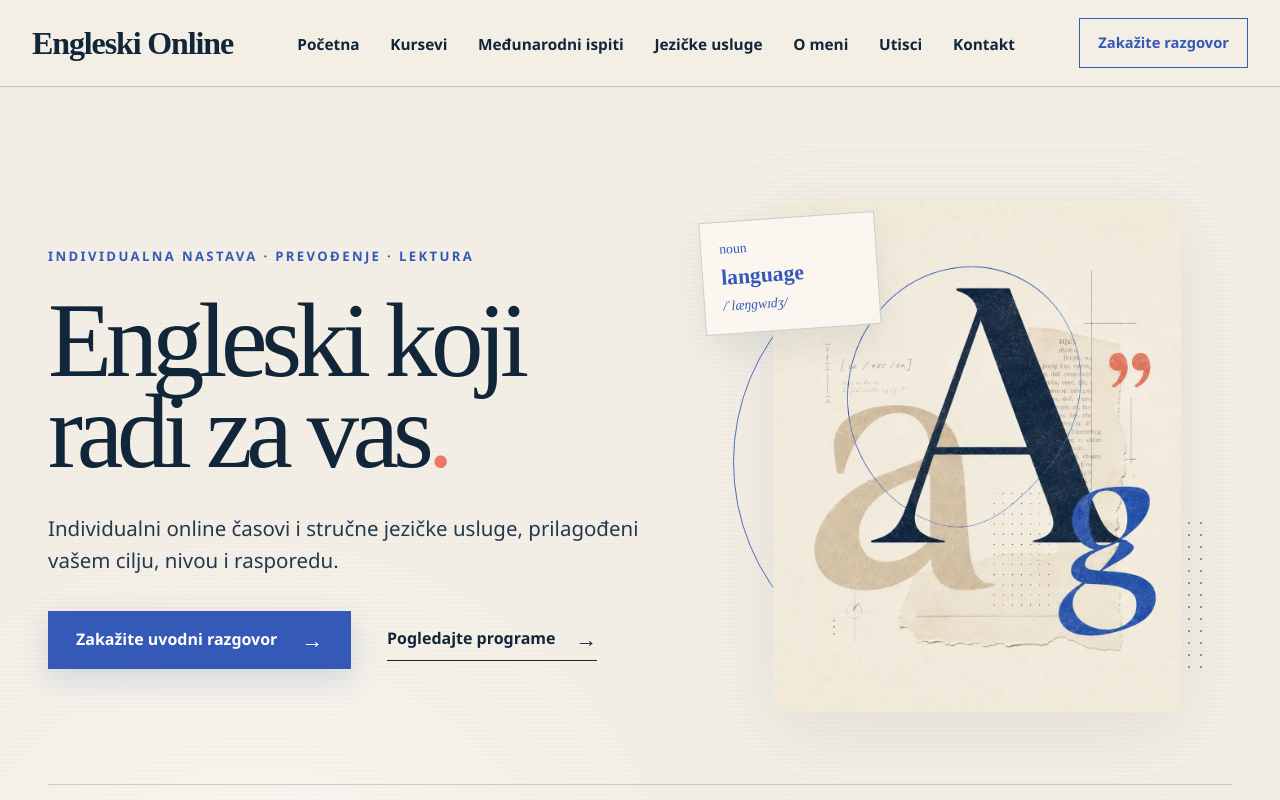
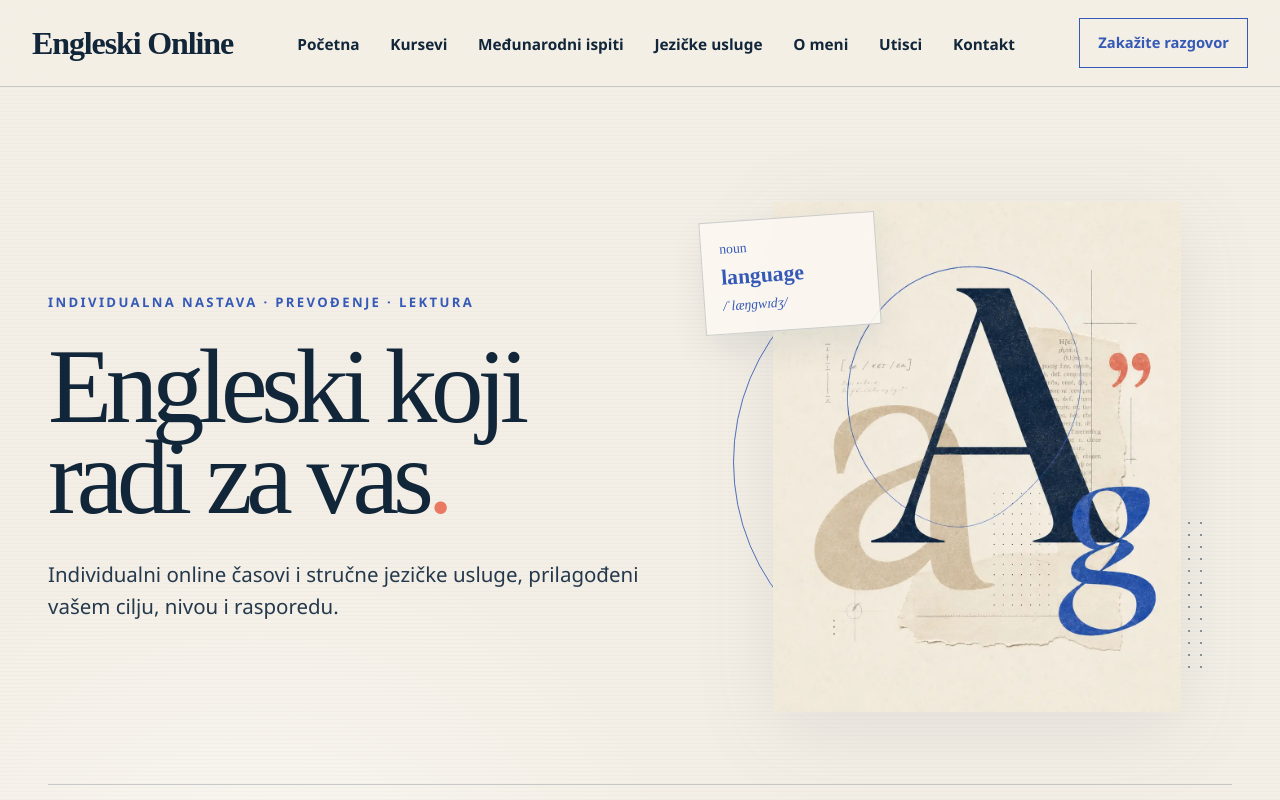
Before and after one commit to zeljko-djokic/engleski-online-cloudflare, a Next.js app: page / in a window 1280 px wide. Shown: the top 800 px of the page. Built offline with nearby package versions, Linux system fonts and the light colour scheme.

Commit message:
Update page.tsx

```diff
--- a/app/page.tsx
+++ b/app/page.tsx
@@ -166,14 +166,6 @@ export default async function Home() {
               <span className="accent-dot">.</span>
             </h1>
             <p className="hero-lede">{hero.lede}</p>
-            <div className="hero-actions">
-              <a className="button button-primary" href="#kontakt">
-                {hero.primaryCta} <Arrow />
-              </a>
-              <a className="text-link" href="#programi">
-                {hero.secondaryCta} <Arrow />
-              </a>
-            </div>
           </div>
           <div className="hero-art" aria-hidden="true">
             <div className="paper-note">
```
